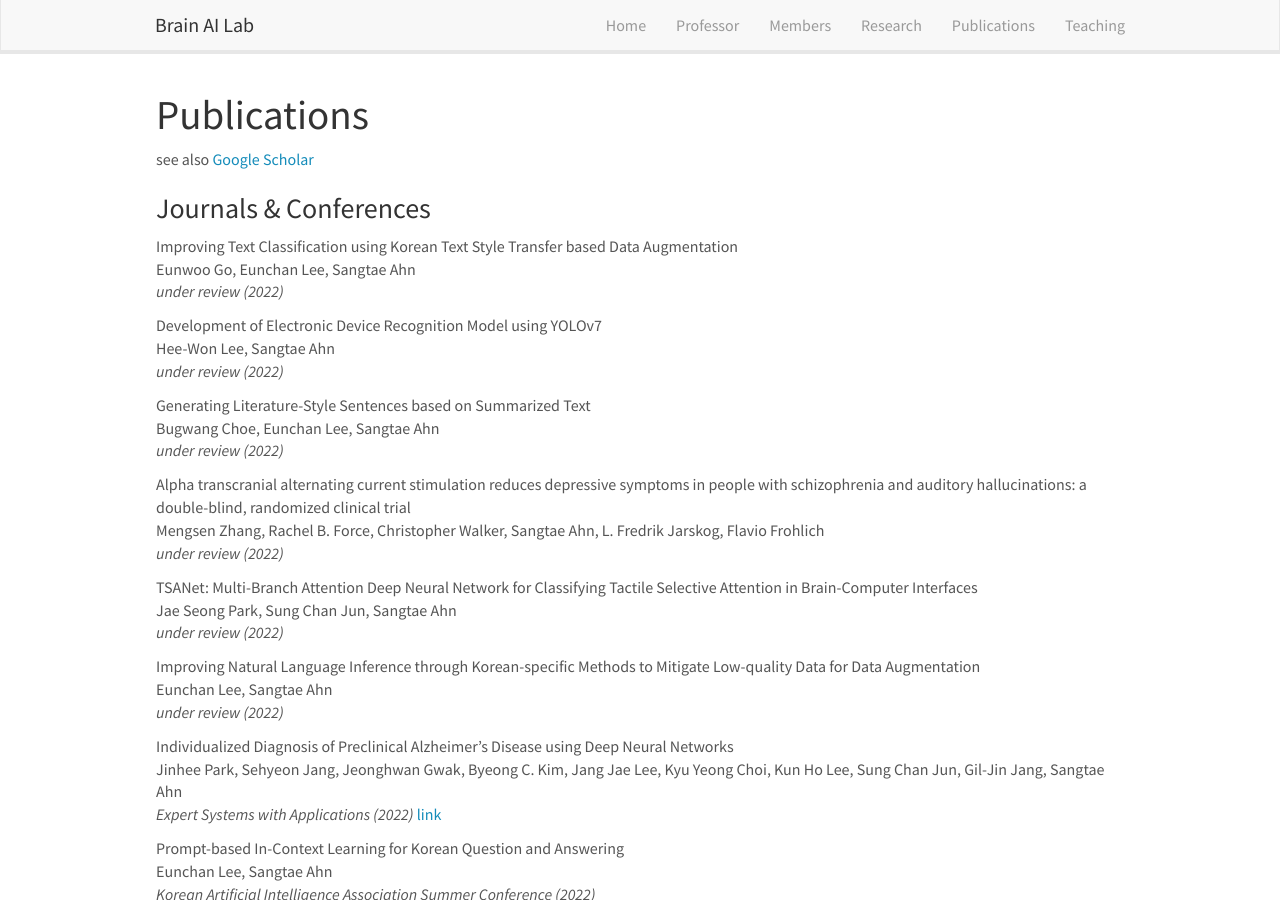
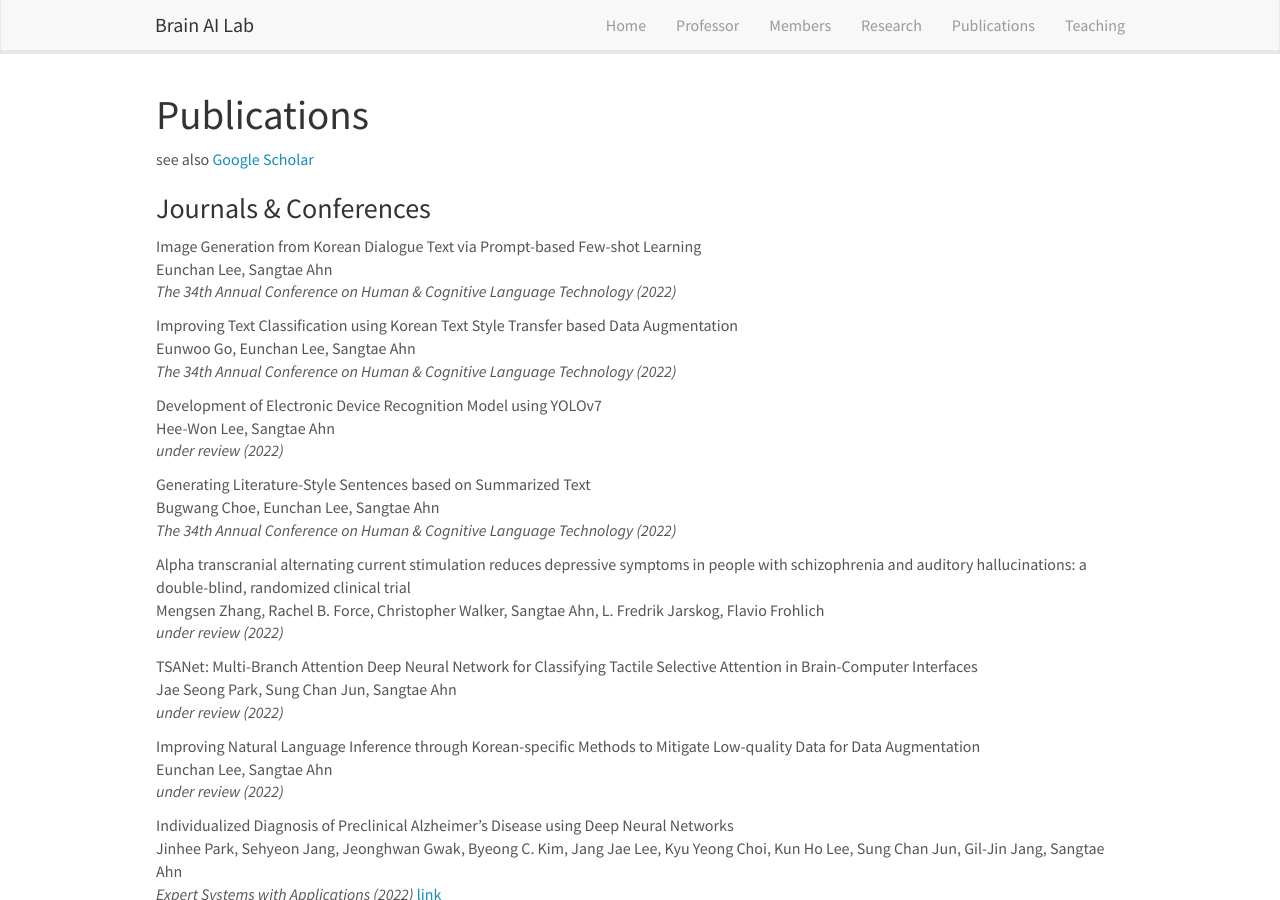
Before and after one commit to KNU-BrainAI/knu-brainai.github.io, a Jekyll site: the page built from _pages/publications.md, in a window 1280 px wide and 900 px high. Built offline with Jekyll 4.4.1, drawn with Linux system fonts in a browser that asks for light colours; nearby versions of some CDN libraries.

Commit message:
Update publist.yml

```diff
--- a/_data/publist.yml
+++ b/_data/publist.yml
@@ -1,6 +1,10 @@
+- title: "Image Generation from Korean Dialogue Text via Prompt-based Few-shot Learning"
+  authors: Eunchan Lee, Sangtae Ahn
+  journal: The 34th Annual Conference on Human & Cognitive Language Technology (2022)
+
 - title: "Improving Text Classification using Korean Text Style Transfer based Data Augmentation"
   authors: Eunwoo Go, Eunchan Lee, Sangtae Ahn
-  journal: under review (2022)
+  journal: The 34th Annual Conference on Human & Cognitive Language Technology (2022)
 
 - title: "Development of Electronic Device Recognition Model using YOLOv7"
   authors: Hee-Won Lee, Sangtae Ahn
@@ -8,7 +12,7 @@
 
 - title: "Generating Literature-Style Sentences based on Summarized Text"
   authors: Bugwang Choe, Eunchan Lee, Sangtae Ahn
-  journal: under review (2022)
+  journal: The 34th Annual Conference on Human & Cognitive Language Technology (2022)
 
 - title: "Alpha transcranial alternating current stimulation reduces depressive symptoms in people with schizophrenia and auditory hallucinations: a double-blind, randomized clinical trial"
   authors: Mengsen Zhang, Rachel B. Force, Christopher Walker, Sangtae Ahn, L. Fredrik Jarskog, Flavio Frohlich
```
